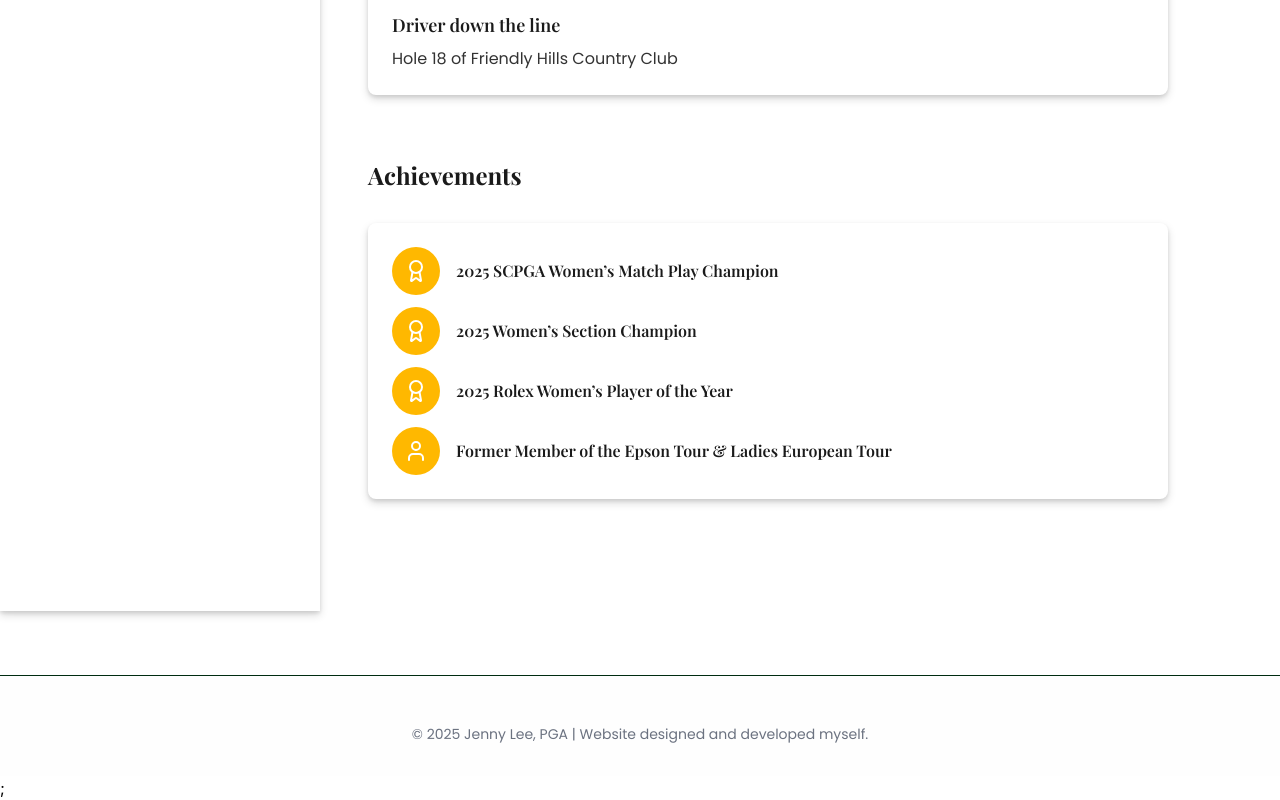
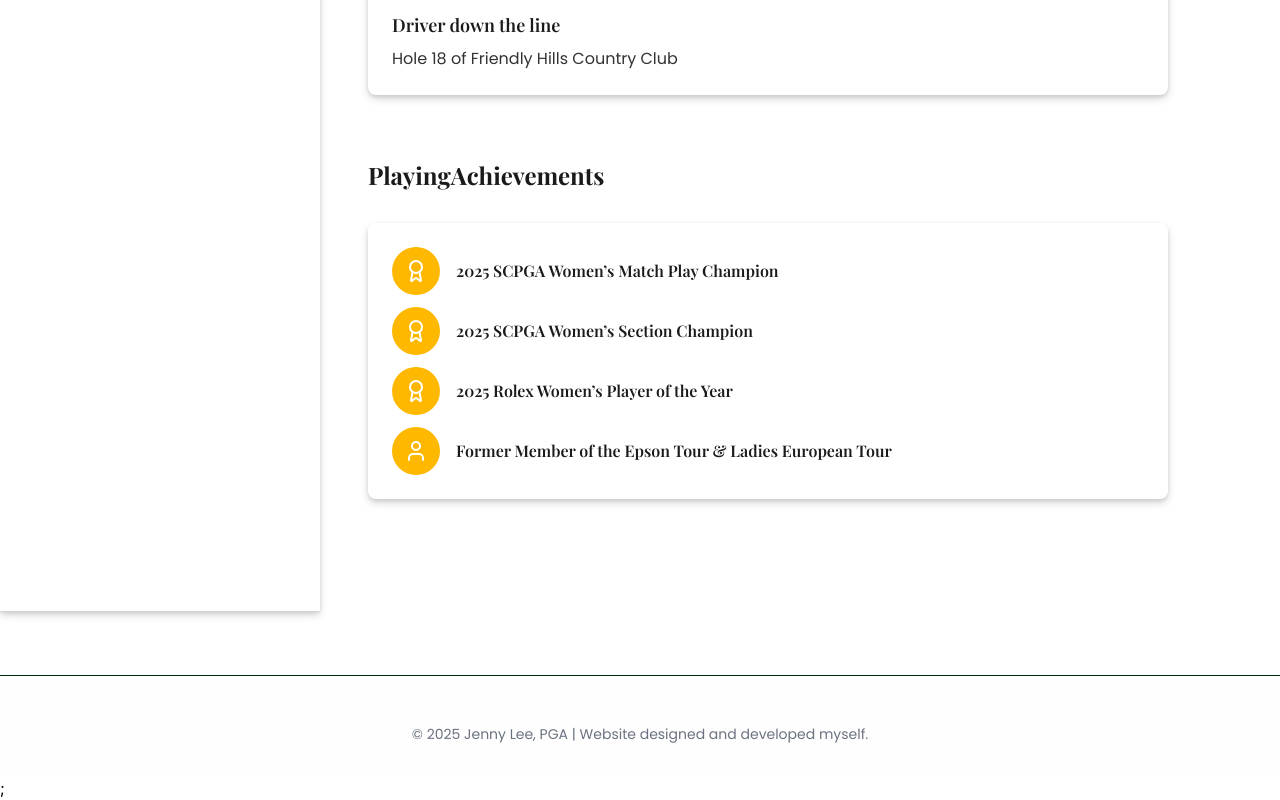
Before and after one commit to JennyBenjamina/JennyLeePGA, a React (Create React App) app: page / in a window 1280 px wide. Shown: the part 2371-3171 px from the top of the page. Built offline with nearby package versions, Linux system fonts and the light colour scheme.

Commit message:
portfolio update

```diff
--- a/src/components/Portfolio.js
+++ b/src/components/Portfolio.js
@@ -613,7 +613,7 @@ const Portfolio = () => {
               {/* Achievements Section */}
               <section className="mb-16">
                 <h3 className="text-2xl font-bold text-primary font-serif mb-8">
-                  Achievements
+                  PlayingAchievements
                 </h3>
                 <div className="grid md:grid-cols-1 gap-6">
                   <div className="bg-primary p-6 rounded-lg shadow-custom flex flex-col gap-3">
@@ -630,7 +630,7 @@ const Portfolio = () => {
                         <Award className="w-6 h-6 text-white" />
                       </div>
                       <p className="text-primary font-semibold font-serif">
-                        2025 Women’s Section Champion
+                        2025 SCPGA Women’s Section Champion
                       </p>
                     </div>
                     <div className="flex items-center gap-4">
```
